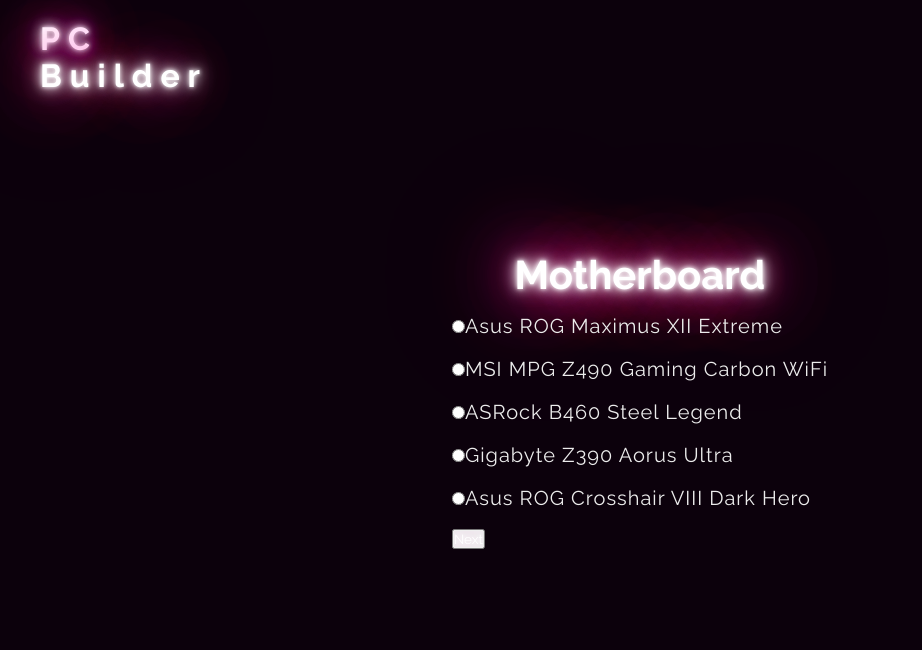
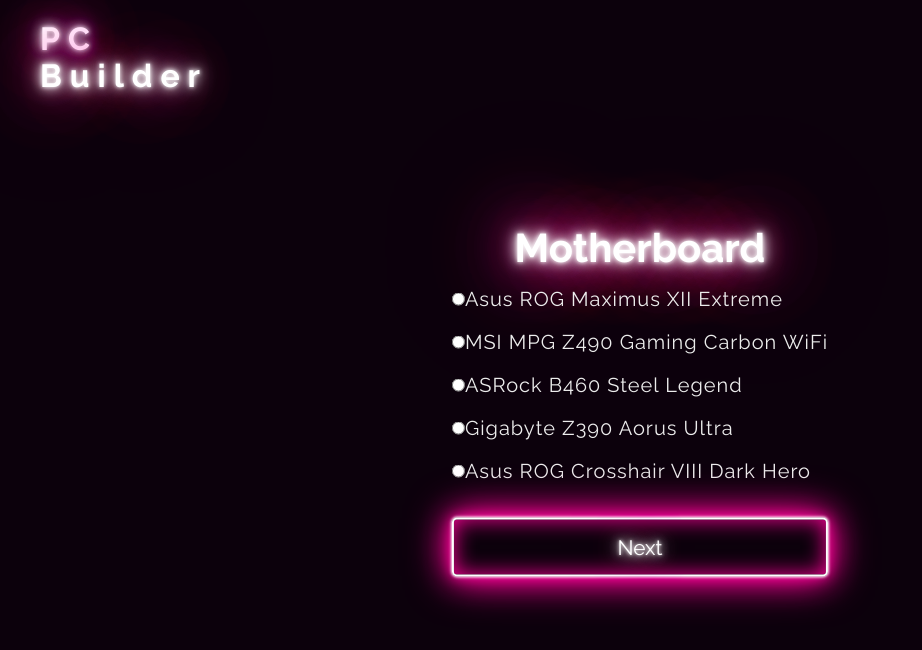
Before and after one commit to patjohntrick/pc-builder, a React (Create React App) app: page /motherboard in a window 1280 px wide. Shown: the top 650 px of the page, without its empty margins (0-922 px from the left). Built offline with nearby package versions, Linux system fonts and the light colour scheme.

Commit message:
done in motherboard

```diff
--- a/src/App.js
+++ b/src/App.js
@@ -6,11 +6,22 @@
 import Motherboard from './components/Motherboard';
 
 function App() {
-  const [item, setItem] = useState({case:"", board:""});
+  const [ccase, setCcase] = useState({case:""});
+  const [board, setBoard] = useState({board:""});
+
+  const build = {...ccase, ...board};
 
   function formSubmit(e){
     e.preventDefault();
-    console.log(item);
+    console.log(build);
+  }
+
+  function caseHandle(e){
+    setCcase({case:e.target.value});
+  }
+
+  function boardHandle(e){
+    setBoard({board:e.target.value});
   }
 
   return (
@@ -20,10 +31,12 @@
         <Route path="/" exact component={Introduction} />
 
         <Route path="/case" exact>
-          <Case item={item} setItem={setItem} formSubmit={formSubmit} />
+          <Case formSubmit={formSubmit} handleChange={caseHandle} />
         </Route>
 
-        <Route path="/motherboard" exact><Motherboard /></Route>
+        <Route path="/motherboard" exact>
+          <Motherboard formSubmit={formSubmit} handleChange={boardHandle} />
+        </Route>
         </Switch>
       </div>
     </Router>
--- a/src/components/Case.js
+++ b/src/components/Case.js
@@ -1,39 +1,35 @@
 import React from 'react'
 import Nav from './Nav';
-
-// import { Link } from 'react-router-dom';
+import { Link } from 'react-router-dom';
 
 function Case(props) {
 
-    function handleChange(e){
-        props.setItem({case:e.target.value});
-    }
     return (
         <div className="case">
             <Nav />
             <form onSubmit={props.formSubmit}>
                 <h2 className="text-neon">Case</h2>
 
-                <input type="radio" value="Fractal Design Meshify 2 Compact" id="fractal" name="case" onChange={handleChange}></input>
+                <input type="radio" value="Fractal Design Meshify 2 Compact" id="fractal" name="case" onChange={props.handleChange}></input>
                 <label htmlFor="fractal">Fractal Design Meshify 2 Compact</label><br /><br />
 
-                <input type="radio" value="Lian Li Lancool II Mesh" id="lian" name="case" onChange={handleChange}></input>
+                <input type="radio" value="Lian Li Lancool II Mesh" id="lian" name="case" onChange={props.handleChange}></input>
                 <label htmlFor="lian">Lian Li Lancool II Mesh</label><br /><br />
 
-                <input type="radio" value="Phanteks Eclipse P360A" id="phanteks" name="case" onChange={handleChange}></input>
+                <input type="radio" value="Phanteks Eclipse P360A" id="phanteks" name="case" onChange={props.handleChange}></input>
                 <label htmlFor="phanteks">Phanteks Eclipse P360A</label><br /><br />
 
-                <input type="radio" value="Corsair Obsidian Series 4000X RGB" id="corsair" name="case" onChange={handleChange}></input>
+                <input type="radio" value="Corsair Obsidian Series 4000X RGB" id="corsair" name="case" onChange={props.handleChange}></input>
                 <label htmlFor="corsair">Corsair Obsidian Series 4000X RGB</label><br /><br />
 
-                <input type="radio" value="Antec P82 Silent" id="antec" name="case" onChange={handleChange}></input>
+                <input type="radio" value="Antec P82 Silent" id="antec" name="case" onChange={props.handleChange}></input>
                 <label htmlFor="antec" name="case">Antec P82 Silent</label><br /><br />
 
+                {/* <button type="submit" className="text-neon">Next</button> */}
+
+                <Link to="/motherboard">
                 <button type="submit" className="text-neon">Next</button>
-
-                {/* <Link to="/motherboard">
-                <input type="submit" value="Next" className="text-neon"></input>
-                </Link> */}
+                </Link>
             </form>
         </div>
     )
--- a/src/components/Motherboard.js
+++ b/src/components/Motherboard.js
@@ -1,34 +1,44 @@
 import React from 'react';
 import Nav from './Nav'
+import '../App.css';
 import { Link } from 'react-router-dom'
 
 
-function Motherboard() {
+function Motherboard(props) {
+
+
     return (
         <div className="motherboard">
             <Nav />
 
-            <form>
+            <form onSubmit={props.formSubmit}>
                 <h2 className="text-neon">Motherboard</h2>
 
-                <input type="radio" value="Asus ROG Maximus XII Extreme" id="maximus" name="board"></input>
+                <input type="radio" value="Asus ROG Maximus XII Extreme" id="maximus" name="board" onChange={props.handleChange}></input>
+
                 <label htmlFor="maximus">Asus ROG Maximus XII Extreme</label><br /><br />
 
-                <input type="radio" value="MSI MPG Z490 Gaming Carbon WiFi" id="msi" name="board"></input>
+                <input type="radio" value="MSI MPG Z490 Gaming Carbon WiFi" id="msi" name="board" onChange={props.handleChange}></input>
+
                 <label htmlFor="msi">MSI MPG Z490 Gaming Carbon WiFi</label><br /><br />
 
-                <input type="radio" value="ASRock B460 Steel Legend" id="asrock" name="board"></input>
+                <input type="radio" value="ASRock B460 Steel Legend" id="asrock" name="board" onChange={props.handleChange}></input>
+
                 <label htmlFor="asrock">ASRock B460 Steel Legend</label><br /><br />
 
-                <input type="radio" value="Gigabyte Z390 Aorus Ultra" id="gigabyte" name="board"></input>
+                <input type="radio" value="Gigabyte Z390 Aorus Ultra" id="gigabyte" name="board" onChange={props.handleChange}></input>
+
                 <label htmlFor="gigabyte">Gigabyte Z390 Aorus Ultra</label><br /><br />
 
-                <input type="radio" value="Asus ROG Crosshair VIII Dark Hero" id="crosshair" name="board"></input>
+                <input type="radio" value="Asus ROG Crosshair VIII Dark Hero" id="crosshair" name="board" onChange={props.handleChange}></input>
+
                 <label htmlFor="crosshair" name="case">Asus ROG Crosshair VIII Dark Hero</label><br /><br />
 
-                <Link to="/motherboard">
-                <input type="submit" value="Next" className="text-neon"></input>
-                </Link>
+                <button type="submit" className="text-neon">Next</button>
+
+                {/* <Link to="/motherboard">
+                <button type="submit" value="Next" className="text-neon">Next</button>
+                </Link> */}
             </form>
         </div>
     )
```
Also changed, not shown: asset.txt.
